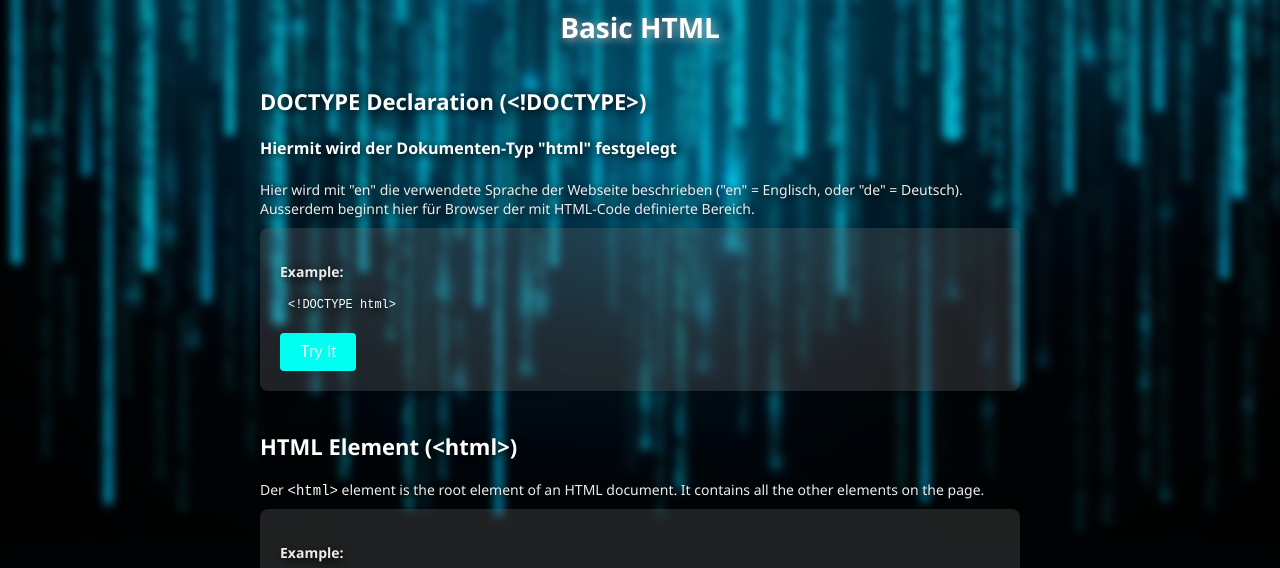
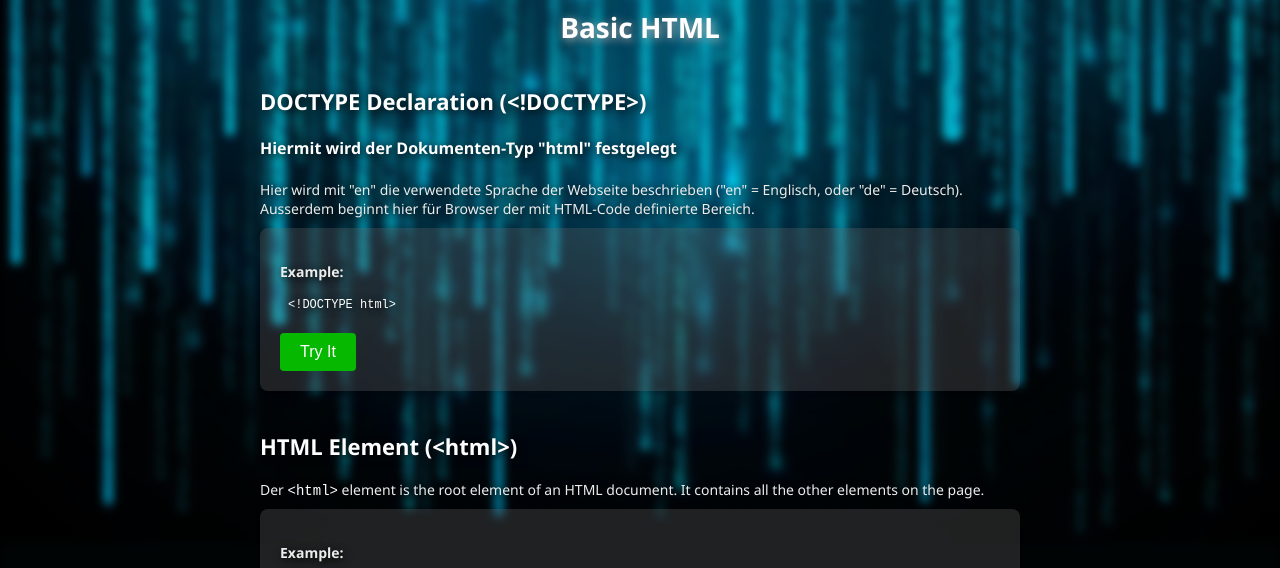
Before and after one commit to MarvinHampe/Livecoding-Examples-HTML-DE, a plain HTML site: page index.html in a window 1280 px wide. Shown: the part 179-747 px from the top of the page. Drawn offline with Linux system fonts and the light colour scheme.

Commit message:
button green

```diff
--- a/styles.css
+++ b/styles.css
@@ -58,7 +58,7 @@ text-shadow: 2px 2px 8px #000000;}
 
 .sandbox-button {
   display: block;
-  background-color: rgb(0, 255, 242);
+  background-color: rgb(6, 185, 0);
   color: white;
   padding: 10px 20px;
   border: none;
```
